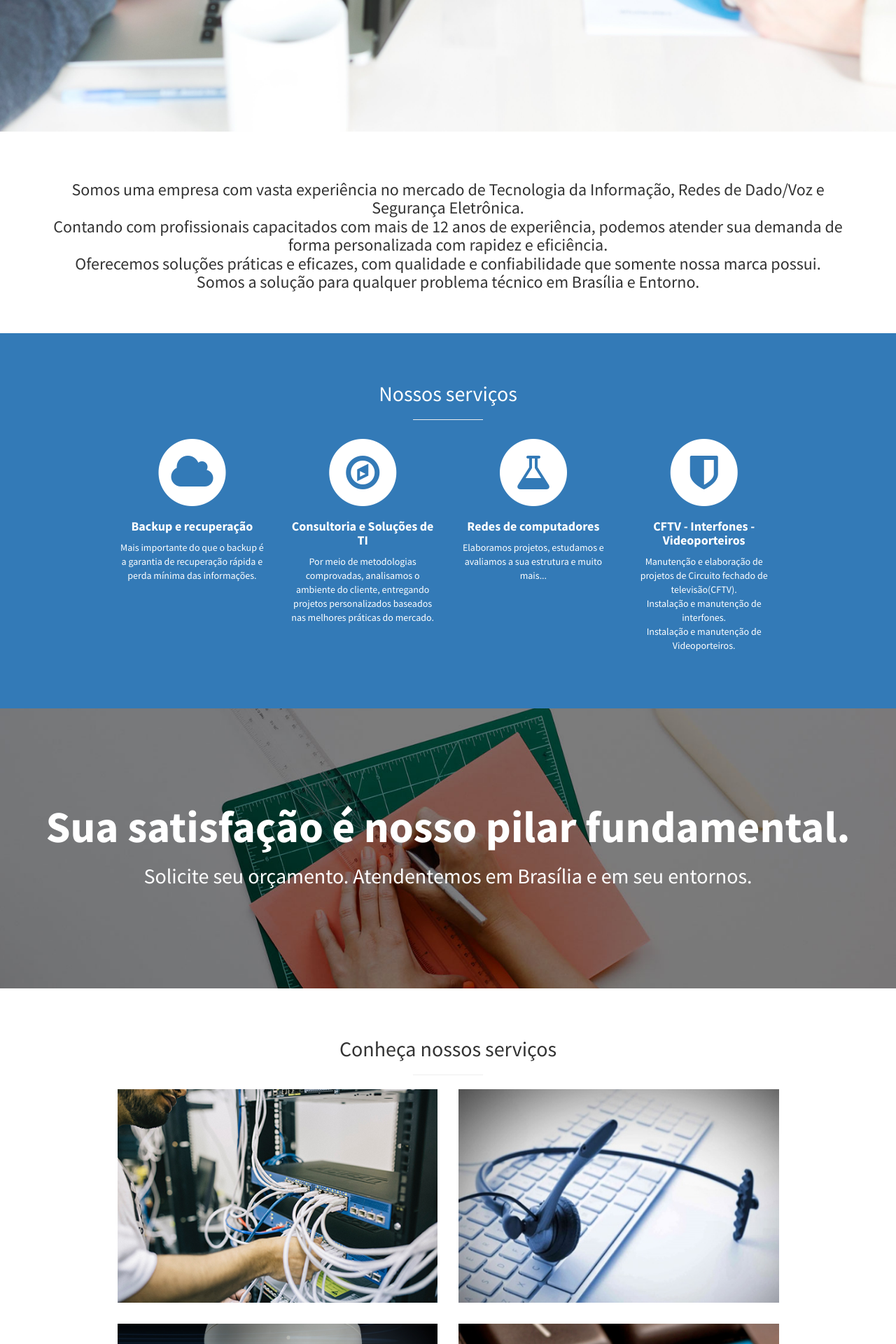
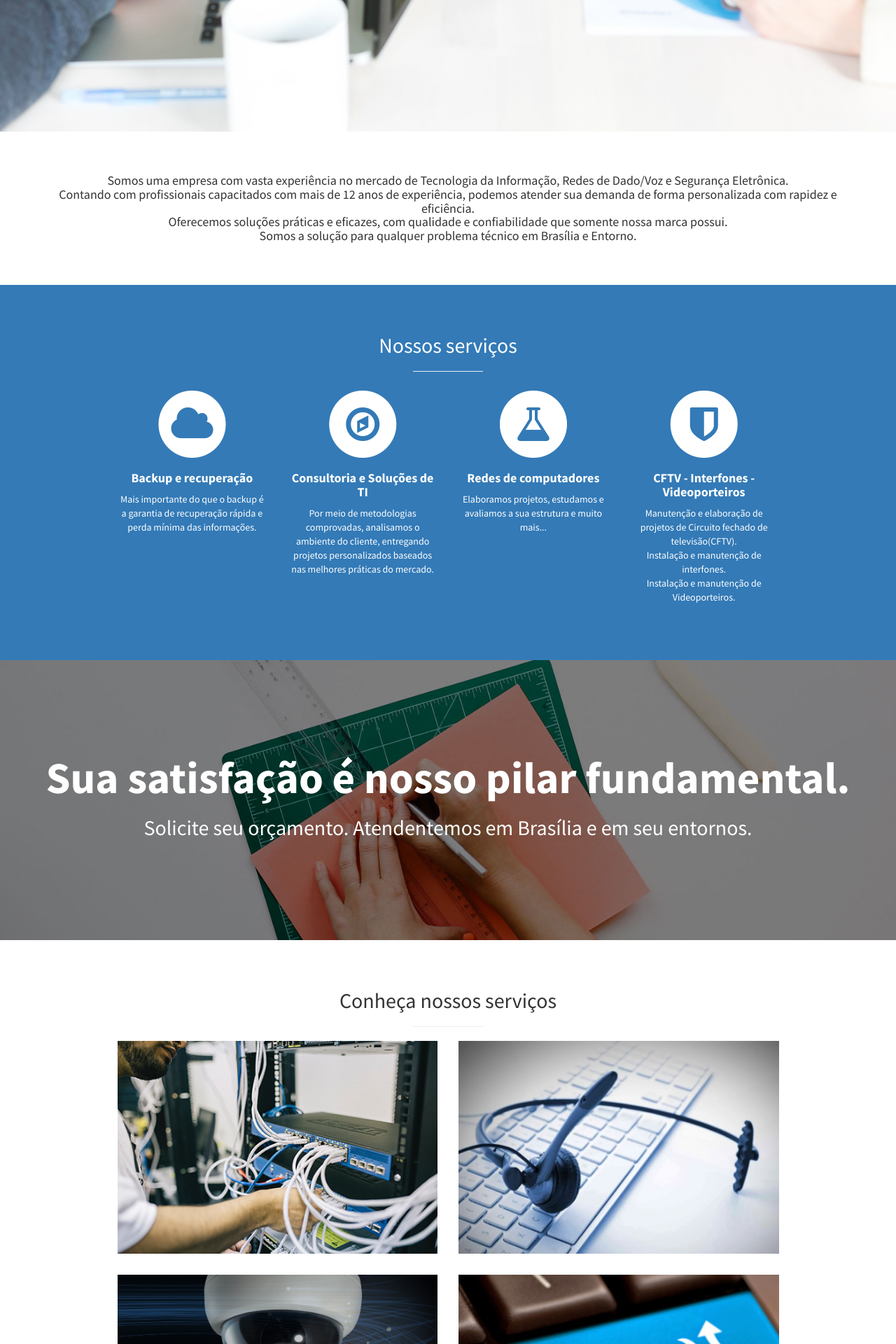
Before and after one commit to isweluiz/techsata, a Jekyll site: the page built from index.html, in a window 1280 px wide. Shown: the part 712-2632 px from the top of the page at 70% size. Built offline with Jekyll 4.4.1, drawn with Linux system fonts in a browser that asks for light colours.

Commit message:
Update about.html

```diff
--- a/_includes/about.html
+++ b/_includes/about.html
@@ -2,7 +2,7 @@
   <div class="container">
     <div class="row">
       <div class="col-lg-12 text-center">
-        <h3>
+        <h4>
 Somos uma empresa com vasta experiência no mercado de Tecnologia da Informação, Redes de Dado/Voz e Segurança Eletrônica.<br>
 
 Contando com profissionais capacitados com mais de 12 anos de experiência, podemos atender sua demanda de forma personalizada com rapidez e eficiência.<br>
@@ -10,8 +10,9 @@ Contando com profissionais capacitados com mais de 12 anos de experiência, pode
 Oferecemos soluções práticas e eficazes, com qualidade e confiabilidade que somente nossa marca possui.<br>
 
 Somos a solução para qualquer problema técnico em Brasília e Entorno.
-        <!-- </h3>
-        <p class="lead">This theme features some wonderful photography courtesy of <a target="_blank" href="http://join.deathtothestockphoto.com/">Death to the Stock Photo</a>.</p> -->
+        </h4>
+
+        <!-- <p class="lead">This theme features some wonderful photography courtesy of <a target="_blank" href="http://join.deathtothestockphoto.com/">Death to the Stock Photo</a>.</p> -->
 
       </div>
     </div>
```
